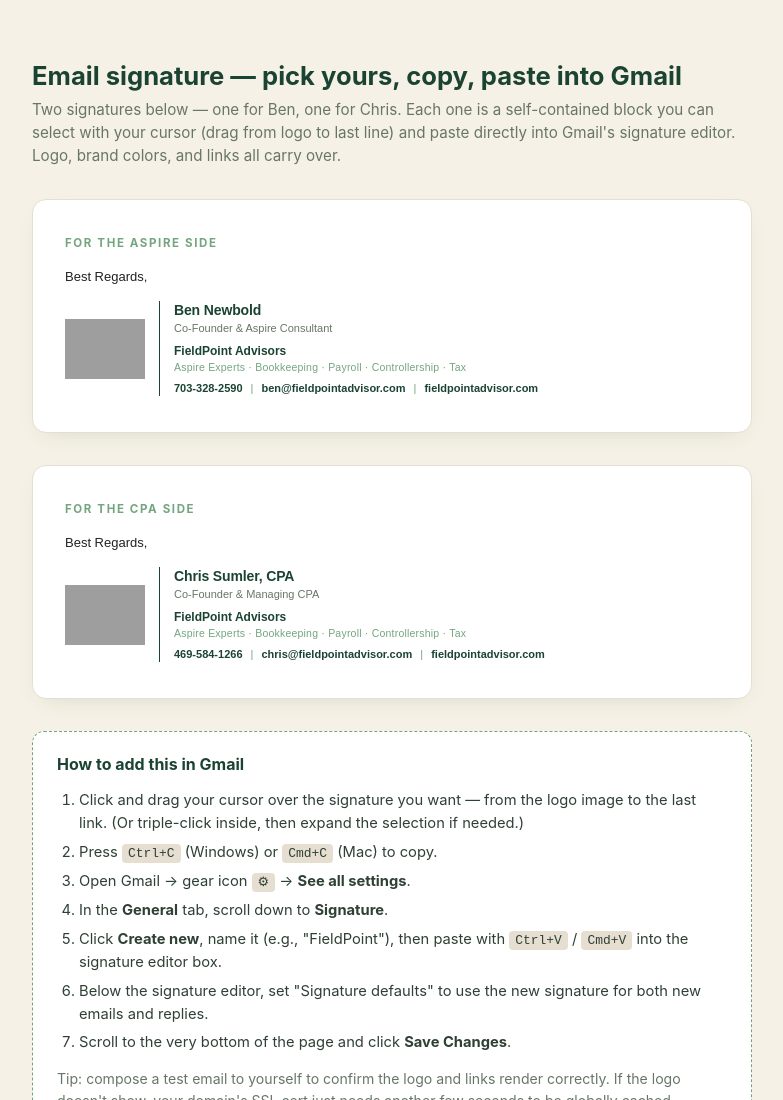
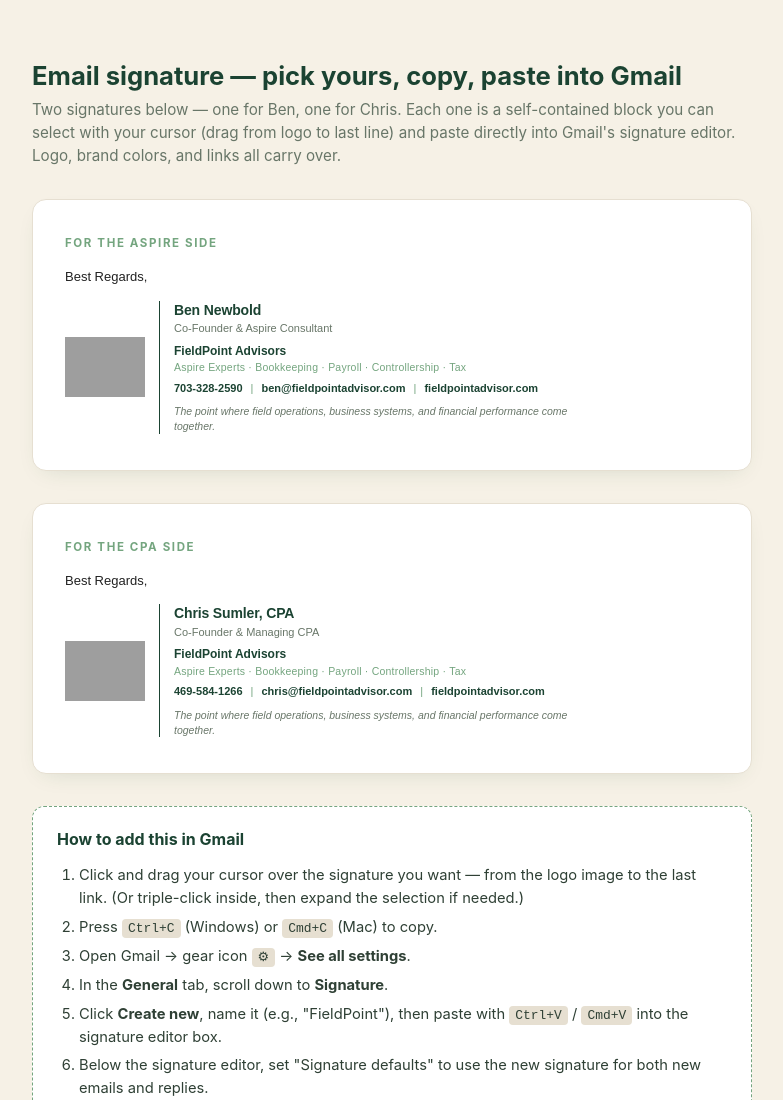
Before and after one commit to Precisionkpi/fieldpoint-advisors-site, a plain HTML site: page signature-preview.html in a window 1280 px wide. Shown: the top 1100 px of the page, without its empty margins (248-1031 px from the left). Drawn offline with Linux system fonts and the light colour scheme; grey boxes are pictures that could not be loaded.

Commit message:
Add mission tagline at bottom of signatures (below contact line)

```diff
--- a/signature-preview.html
+++ b/signature-preview.html
@@ -97,9 +97,9 @@
       font-size: 10.5px;
       color: #687668;
       font-style: italic;
-      margin-top: 4px;
-      line-height: 1.35;
-      max-width: 360px;
+      margin-top: 8px;
+      line-height: 1.4;
+      max-width: 420px;
     }
     .sig-links {
       margin-top: 6px;
@@ -154,6 +154,7 @@
                 <span class="sig-sep">|</span>
                 <a href="https://fieldpointadvisor.com">fieldpointadvisor.com</a>
               </div>
+              <div class="sig-mission">The point where field operations, business systems, and financial performance come together.</div>
             </td>
           </tr>
         </table>
@@ -182,6 +183,7 @@
                 <span class="sig-sep">|</span>
                 <a href="https://fieldpointadvisor.com">fieldpointadvisor.com</a>
               </div>
+              <div class="sig-mission">The point where field operations, business systems, and financial performance come together.</div>
             </td>
           </tr>
         </table>
```
